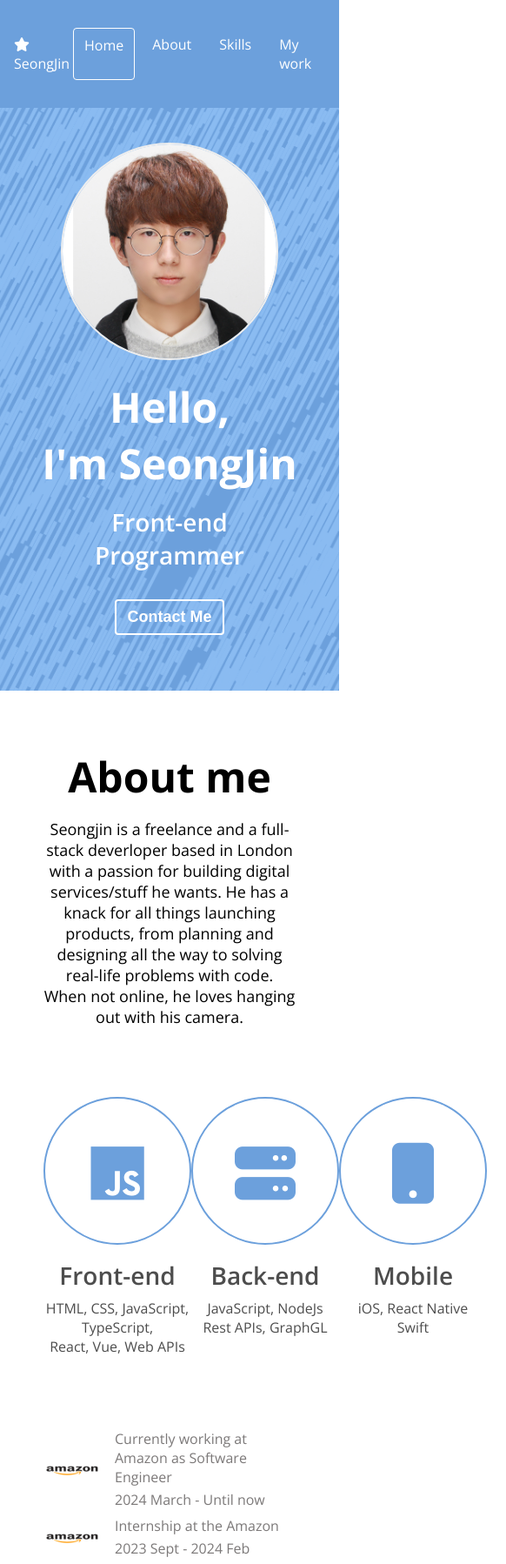
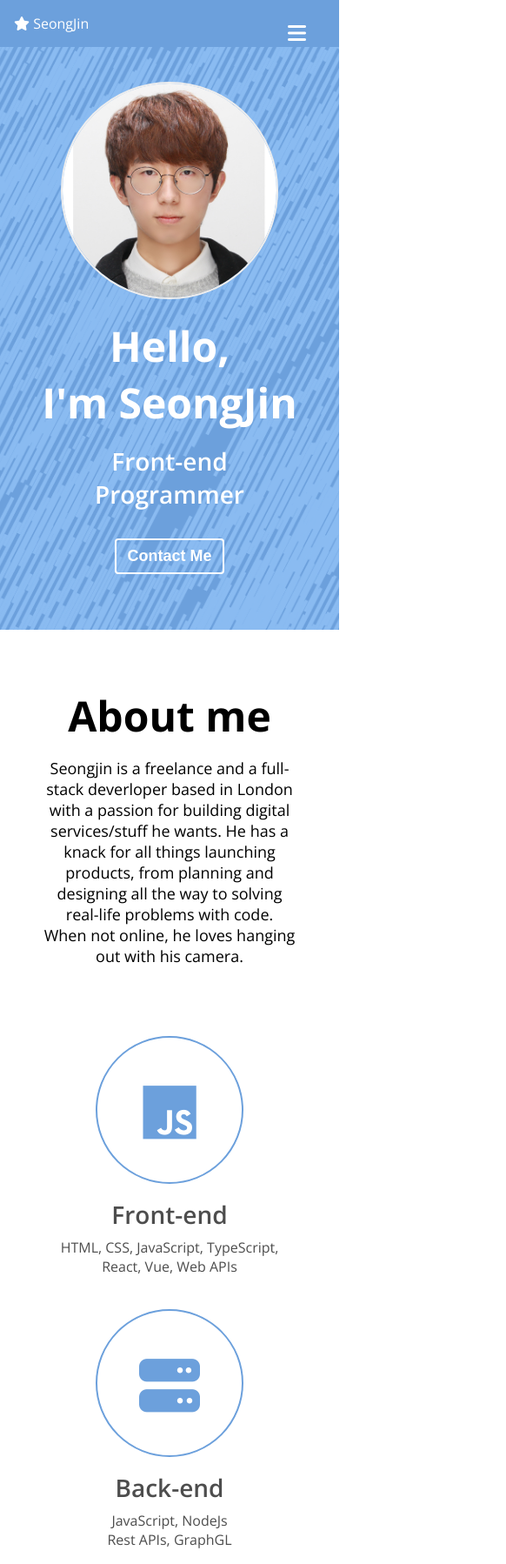
Before and after one commit to jin1401/portfolio, a plain HTML site: page index.html in a window 390 px wide. Shown: the top 1798 px of the page at 87% size, 582 px wide, since content can reach past the window. Drawn offline with nearby package versions, Linux system fonts and the light colour scheme.

Commit message:
CSS: Responsive

```diff
--- a/index.html
+++ b/index.html
@@ -29,6 +29,11 @@
             <li class="navbar__menu__item">Testimonial</li>
             <li class="navbar__menu__item">Contact</li>
         </ul>
+
+        <!-- Toggle button -->
+        <button class="navbar__toggle-btn">
+            <i class="fa-solid fa-bars"></i>
+        </button>
     </nav>
 
     <!-- Home -->
--- a/style.css
+++ b/style.css
@@ -124,6 +124,15 @@ p {
 }
 .navbar__menu__item:hover {
     background-color: var(--color-dark-blue);
+}
+
+.navbar__toggle-btn {
+    position: absolute;
+    top: 24px;
+    right: 32px;
+    font-size: 24px;
+    color: var(--color-white);
+    display: none;
 }
 
 /* Home */
@@ -452,3 +461,44 @@ p {
     transform: scale(1.1);
     transition: all var(--animation-duration) ease-in;
 }
+
+
+/* For below 768px screen width */
+@media screen and (max-width: 768px) {
+    .navbar__toggle-btn {
+        display: block;
+    }
+
+    #navbar {
+        flex-direction: column;
+        align-items: flex-start;
+    }
+
+    .navbar__menu {
+        flex-direction: column;
+        text-align: center;
+        width: 100%;
+        display: none;;
+    }
+
+    .about__majors {
+        flex-direction: column;
+    }
+
+    .major {
+        margin-bottom: 38px;
+    }
+
+    .skillset {
+        flex-direction: column;
+    }
+
+    .project {
+        flex-grow: 1;
+    }
+
+    .testimonial__avatar {
+        width: 80px;
+        height: 80px;
+    }
+}
```
Lines whose indentation alone changed are shown as unchanged.
